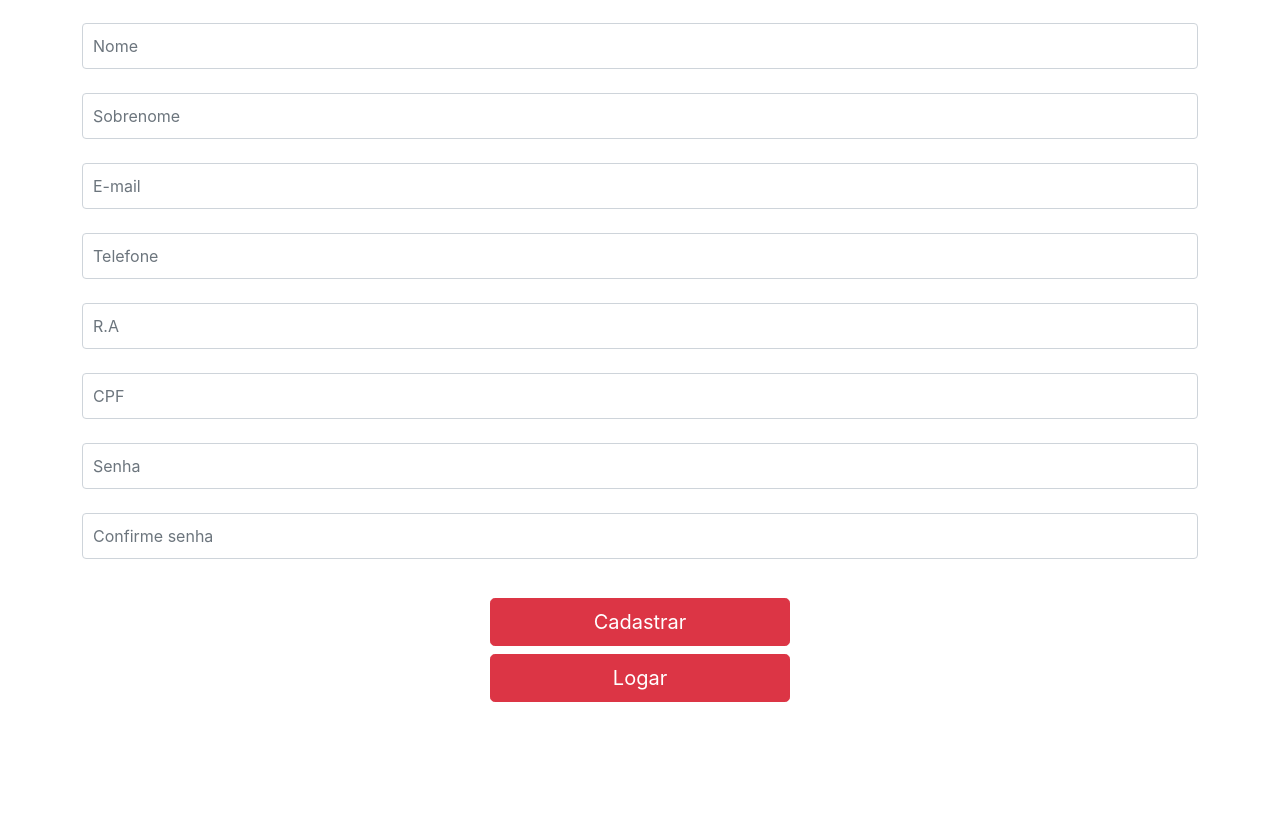
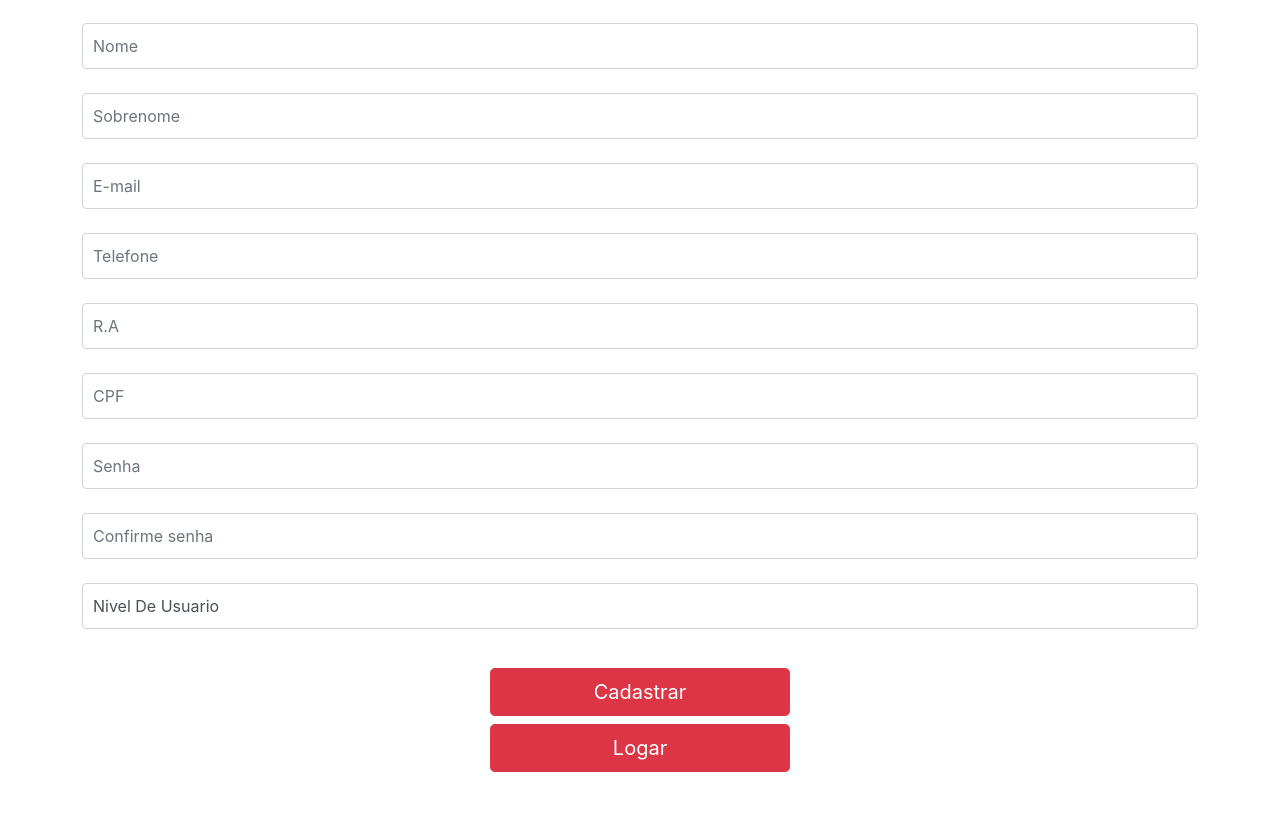
Before and after one commit to ErickLuzCavalcante/TccSoftwareMonitoriaFatec, a PHP site: page /Cadastro.php in a window 1280 px wide. Shown: the part 283-1110 px from the top of the page. Before the commit the page ends 985 px from the top, so only its background shows below. Run offline with PHP 8.4, Linux system fonts and the light colour scheme.

Commit message:
Ajuste Tela Cadastro
Adicionado o campo de nível de usuário no cadastro.

```diff
--- a/Cadastro.php
+++ b/Cadastro.php
@@ -77,14 +77,22 @@ if (isset($_POST["CPFUsuario"])) {
                 <br><input type="text" class="form-control" name="CPFUsuario" placeholder="CPF" required>
             </div>
 
-            <div class="col-6, centralizado">
+            <div class="col-4, centralizado">
                 <br><input type="password" id="inputPassword" name="palavraChaveUsuario_1" class="form-control"
                     placeholder="Senha" required>
             </div>
 
-            <div class="col-6, centralizado">
+            <div class="col-4, centralizado">
                 <br><input type="password" id="inputPassword" name="palavraChaveUsuario_2" class="form-control"
                     placeholder="Confirme senha" required>
+            </div>
+            <div class="col-4, centralizado">
+              <br>
+              <select class="form-control">
+                    <option selected>Nivel De Usuario</option>
+                    <option value="1">Monitor</option>
+                    <option value="2">Aluno</option>
+              </select>
             </div>
         </div>
         <br>
--- a/Makendo_apoio/formulario/index.html
+++ b/Makendo_apoio/formulario/index.html
@@ -109,3 +109,9 @@
 	<script src="js/main.js"></script> <!-- Resource jQuery -->
 </body>
 </html>
+
+<script src="https://code.jquery.com/jquery-3.5.1.slim.min.js"
+integrity="sha384-DfXdz2htPH0lsSSs5nCTpuj/zy4C+OGpamoFVy38MVBnE+IbbVYUew+OrCXaRkfj"
+crossorigin="anonymous"></script>
+<script>window.jQuery || document.write('<script src="../assets/js/vendor/jquery.slim.min.js"><\/script>')</script>
+<script src="../assets/dist/js/bootstrap.bundle.min.js"></script>
--- a/documentação/bancoDeDados.sql
+++ b/documentação/bancoDeDados.sql
@@ -1,5 +1,5 @@
 -- --------------------------------------------------------
--- Servidor:                     127.0.0.1
+-- Servidmysqlor:                     127.0.0.1
 -- Versão do servidor:           10.4.17-MariaDB - mariadb.org binary distribution
 -- OS do Servidor:               Win64
 -- HeidiSQL Versão:              11.2.0.6213
```
Also changed, not shown: html_legado/Cadastro.html (+10 -2 lines).
